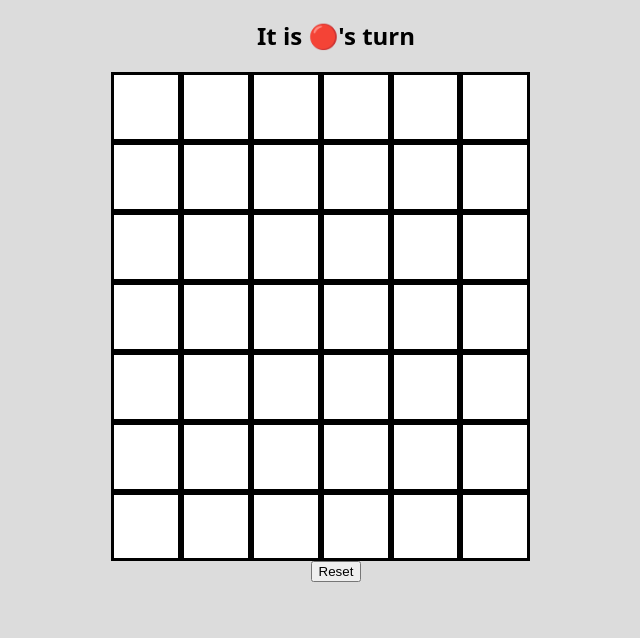
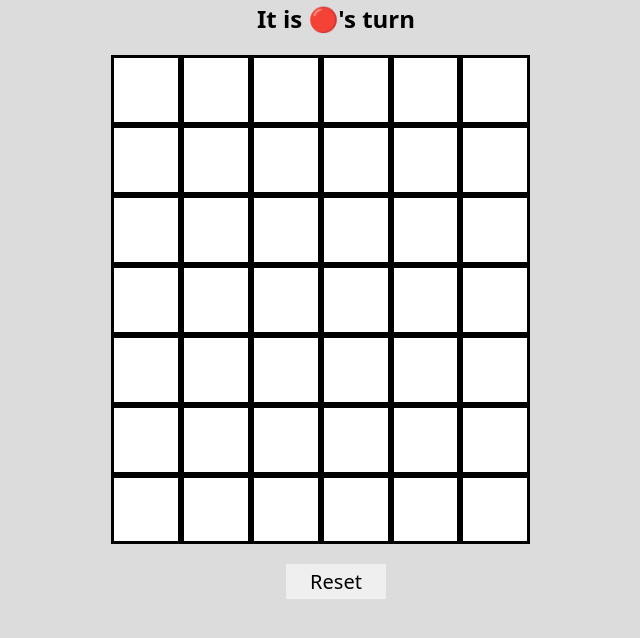
Before and after one commit to pc1231/CONNECT-FOUR, a plain HTML site: page index.html in a window 1280 px wide. Shown: the part 152-790 px from the top of the page, without its empty margins (304-944 px from the left). Drawn offline with Linux system fonts and the light colour scheme.

Commit message:
reset button is good

```diff
--- a/css/style.css
+++ b/css/style.css
@@ -23,3 +23,12 @@ body {
   font-size: 1px;
   text-align: center;
 }
+
+button {
+  margin-top: 20px;
+  font-size: 20px;
+  font-family: system-ui, sans-serif;
+  border: none;
+  width: 100px;
+  height: 35px;
+}
```
